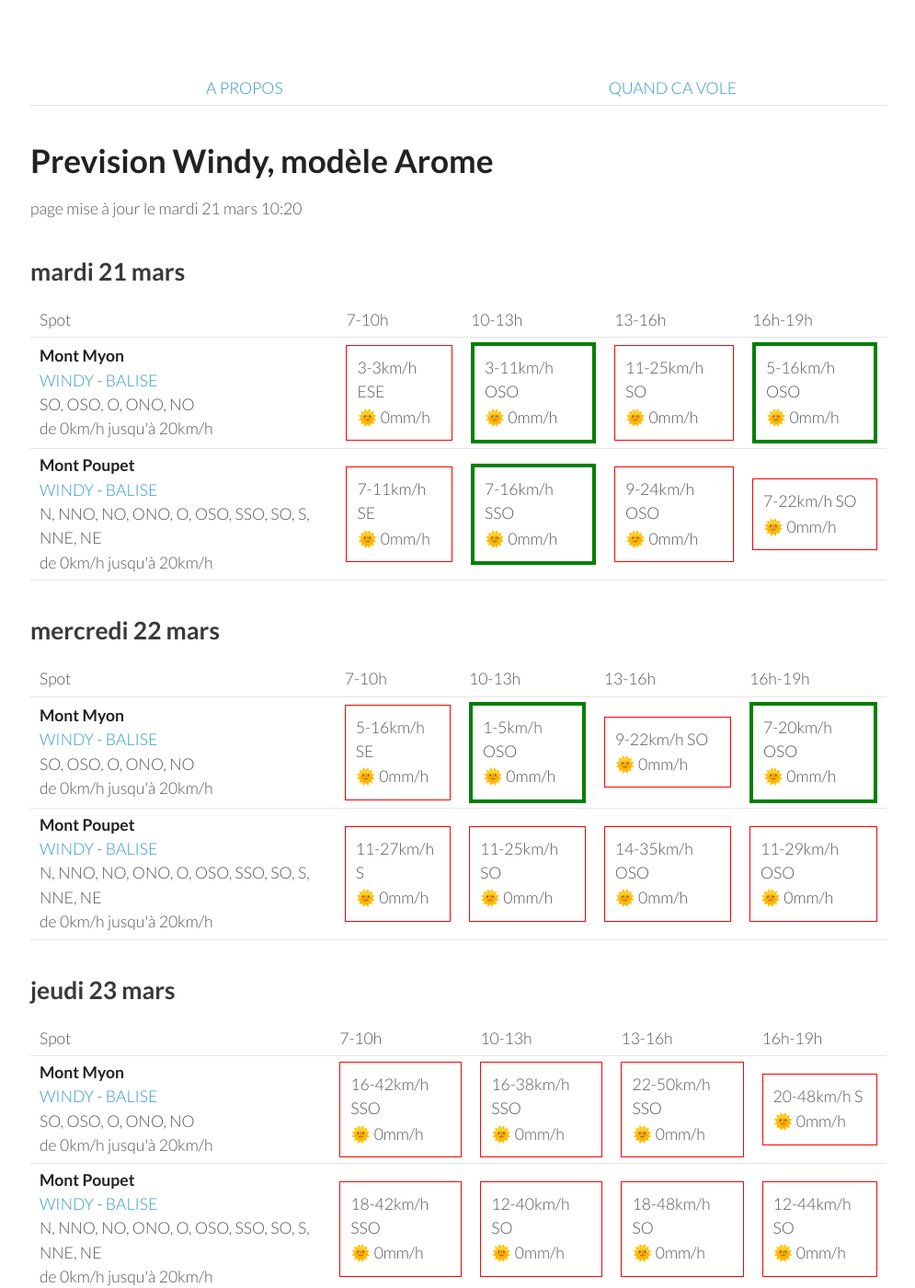
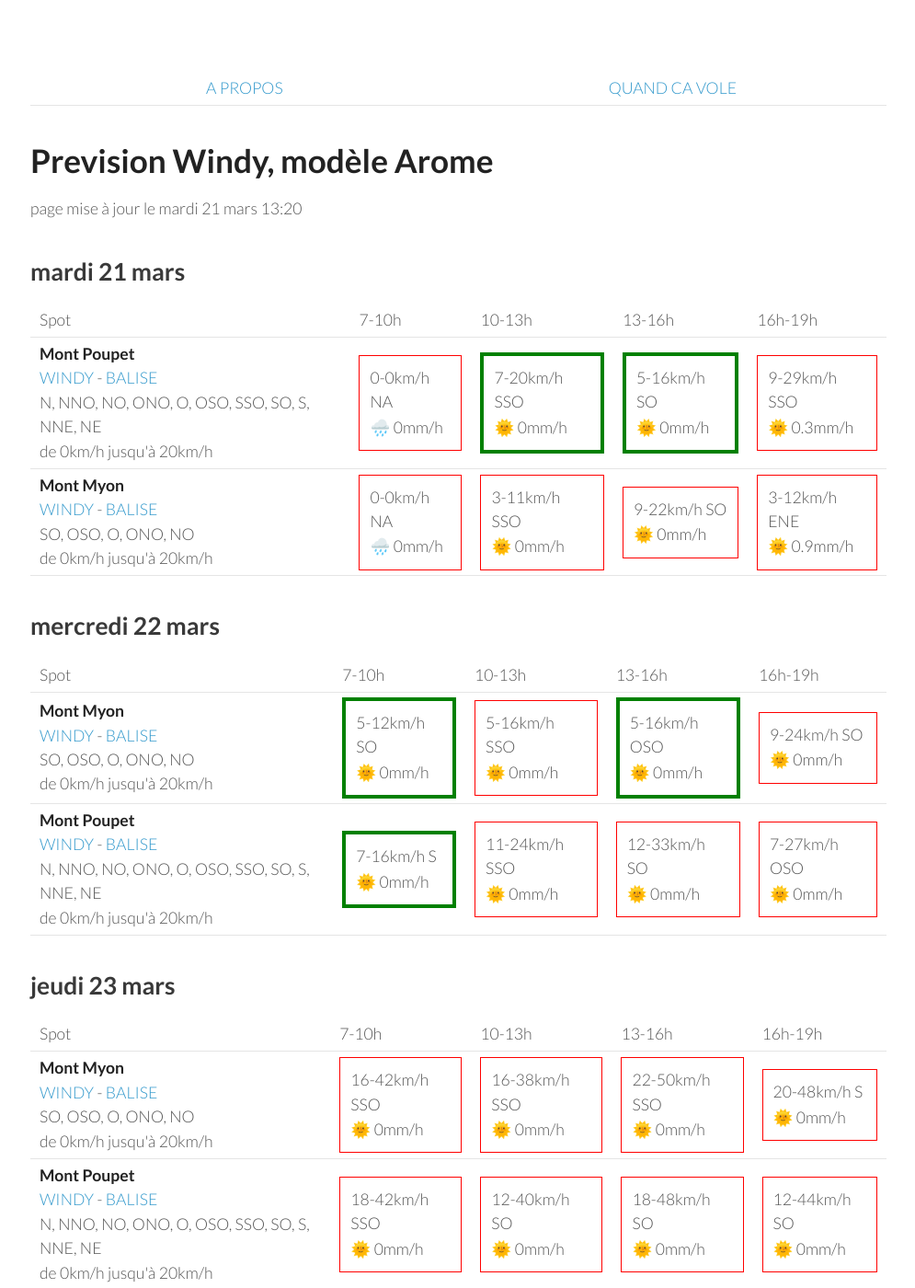
Before and after one commit to parapente-dans-le-nord/parapente-dans-le-nord.github.io, a Jekyll site: the page built from jura.markdown, in a window 1280 px wide and 1400 px high. Shown: the whole window at 92% size, without its empty margins (25-1020 px from the left). Built offline with Jekyll 4.4.1, drawn with Linux system fonts in a browser that asks for light colours.

Commit message:
update index.markdown

```diff
--- a/jura.markdown
+++ b/jura.markdown
@@ -7,7 +7,7 @@ title:  "Tous les spots"
 {: .links}
 
 # Prevision Windy, modèle Arome
-page mise à jour le mardi 21 mars 10:20
+page mise à jour le mardi 21 mars 13:20
 
 ## mardi 21 mars
 
@@ -22,23 +22,21 @@ page mise à jour le mardi 21 mars 10:20
       <td>16h-19h</td>
     </tr>
 <tr>
-        <td><strong>Mont Myon</strong><br><a href="https://windy.com/46.331/5.397?45.898,5.394,8,m:eWoagj8">WINDY</a> - <span class=""><a href="http://www.balisemeteo.com/balise.php?idBalise=70">BALISE</a> </span><br> <span class="vent-favorable">SO, OSO, O, ONO, NO</span><br><span class="force-vent">de 0km/h jusqu'à 20km/h</span> </td>
+        <td><strong>Mont Poupet</strong><br><a href="https://windy.com/46.970/5.876?46.541,5.876,8">WINDY</a> - <span class=""><a href="http://www.balisemeteo.com/balise.php?idBalise=92">BALISE</a> </span><br> <span class="vent-favorable">N, NNO, NO, ONO, O, OSO, SSO, SO, S, NNE, NE</span><br><span class="force-vent">de 0km/h jusqu'à 20km/h</span> </td>
 
-            <td><div class="not-flyable"><p>3-3km/h ESE</p><p>🌞 0mm/h</p></div></td>
-            <td><div class="flyable"><p>3-11km/h OSO</p><p>🌞 0mm/h</p></div></td>
-            <td><div class="not-flyable"><p>11-25km/h SO</p><p>🌞 0mm/h</p></div></td>
-            <td><div class="flyable"><p>5-16km/h OSO</p><p>🌞 0mm/h</p></div></td>
-
+            <td><div class="not-flyable"><p>0-0km/h NA</p><p>🌧️ 0mm/h</p></div></td>
+            <td><div class="flyable"><p>7-20km/h SSO</p><p>🌞 0mm/h</p></div></td>
+            <td><div class="flyable"><p>5-16km/h SO</p><p>🌞 0mm/h</p></div></td>
+            <td><div class="not-flyable"><p>9-29km/h SSO</p><p>🌞 0.3mm/h</p></div></td>
 
     </tr>
 <tr>
-        <td><strong>Mont Poupet</strong><br><a href="https://windy.com/46.970/5.876?46.541,5.876,8">WINDY</a> - <span class=""><a href="http://www.balisemeteo.com/balise.php?idBalise=92">BALISE</a> </span><br> <span class="vent-favorable">N, NNO, NO, ONO, O, OSO, SSO, SO, S, NNE, NE</span><br><span class="force-vent">de 0km/h jusqu'à 20km/h</span> </td>
+        <td><strong>Mont Myon</strong><br><a href="https://windy.com/46.331/5.397?45.898,5.394,8,m:eWoagj8">WINDY</a> - <span class=""><a href="http://www.balisemeteo.com/balise.php?idBalise=70">BALISE</a> </span><br> <span class="vent-favorable">SO, OSO, O, ONO, NO</span><br><span class="force-vent">de 0km/h jusqu'à 20km/h</span> </td>
 
-            <td><div class="not-flyable"><p>7-11km/h SE</p><p>🌞 0mm/h</p></div></td>
-            <td><div class="flyable"><p>7-16km/h SSO</p><p>🌞 0mm/h</p></div></td>
-            <td><div class="not-flyable"><p>9-24km/h OSO</p><p>🌞 0mm/h</p></div></td>
-            <td><div class="not-flyable"><p>7-22km/h SO</p><p>🌞 0mm/h</p></div></td>
-
+            <td><div class="not-flyable"><p>0-0km/h NA</p><p>🌧️ 0mm/h</p></div></td>
+            <td><div class="not-flyable"><p>3-11km/h SSO</p><p>🌞 0mm/h</p></div></td>
+            <td><div class="not-flyable"><p>9-22km/h SO</p><p>🌞 0mm/h</p></div></td>
+            <td><div class="not-flyable"><p>3-12km/h ENE</p><p>🌞 0.9mm/h</p></div></td>
 
     </tr>
 
@@ -60,20 +58,20 @@ page mise à jour le mardi 21 mars 10:20
 <tr>
         <td><strong>Mont Myon</strong><br><a href="https://windy.com/46.331/5.397?45.898,5.394,8,m:eWoagj8">WINDY</a> - <span class=""><a href="http://www.balisemeteo.com/balise.php?idBalise=70">BALISE</a> </span><br> <span class="vent-favorable">SO, OSO, O, ONO, NO</span><br><span class="force-vent">de 0km/h jusqu'à 20km/h</span> </td>
 
-            <td><div class="not-flyable"><p>5-16km/h SE</p><p>🌞 0mm/h</p></div></td>
-            <td><div class="flyable"><p>1-5km/h OSO</p><p>🌞 0mm/h</p></div></td>
-            <td><div class="not-flyable"><p>9-22km/h SO</p><p>🌞 0mm/h</p></div></td>
-            <td><div class="flyable"><p>7-20km/h OSO</p><p>🌞 0mm/h</p></div></td>
+            <td><div class="flyable"><p>5-12km/h SO</p><p>🌞 0mm/h</p></div></td>
+            <td><div class="not-flyable"><p>5-16km/h SSO</p><p>🌞 0mm/h</p></div></td>
+            <td><div class="flyable"><p>5-16km/h OSO</p><p>🌞 0mm/h</p></div></td>
+            <td><div class="not-flyable"><p>9-24km/h SO</p><p>🌞 0mm/h</p></div></td>
 
 
     </tr>
 <tr>
         <td><strong>Mont Poupet</strong><br><a href="https://windy.com/46.970/5.876?46.541,5.876,8">WINDY</a> - <span class=""><a href="http://www.balisemeteo.com/balise.php?idBalise=92">BALISE</a> </span><br> <span class="vent-favorable">N, NNO, NO, ONO, O, OSO, SSO, SO, S, NNE, NE</span><br><span class="force-vent">de 0km/h jusqu'à 20km/h</span> </td>
 
-            <td><div class="not-flyable"><p>11-27km/h S</p><p>🌞 0mm/h</p></div></td>
-            <td><div class="not-flyable"><p>11-25km/h SO</p><p>🌞 0mm/h</p></div></td>
-            <td><div class="not-flyable"><p>14-35km/h OSO</p><p>🌞 0mm/h</p></div></td>
-            <td><div class="not-flyable"><p>11-29km/h OSO</p><p>🌞 0mm/h</p></div></td>
+            <td><div class="flyable"><p>7-16km/h S</p><p>🌞 0mm/h</p></div></td>
+            <td><div class="not-flyable"><p>11-24km/h SSO</p><p>🌞 0mm/h</p></div></td>
+            <td><div class="not-flyable"><p>12-33km/h SO</p><p>🌞 0mm/h</p></div></td>
+            <td><div class="not-flyable"><p>7-27km/h OSO</p><p>🌞 0mm/h</p></div></td>
 
 
     </tr>
```
